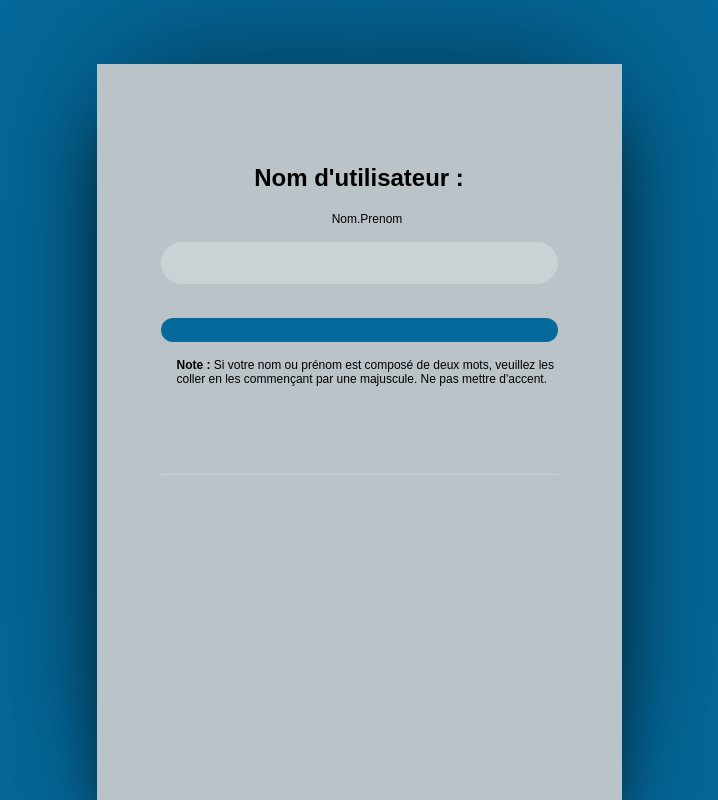
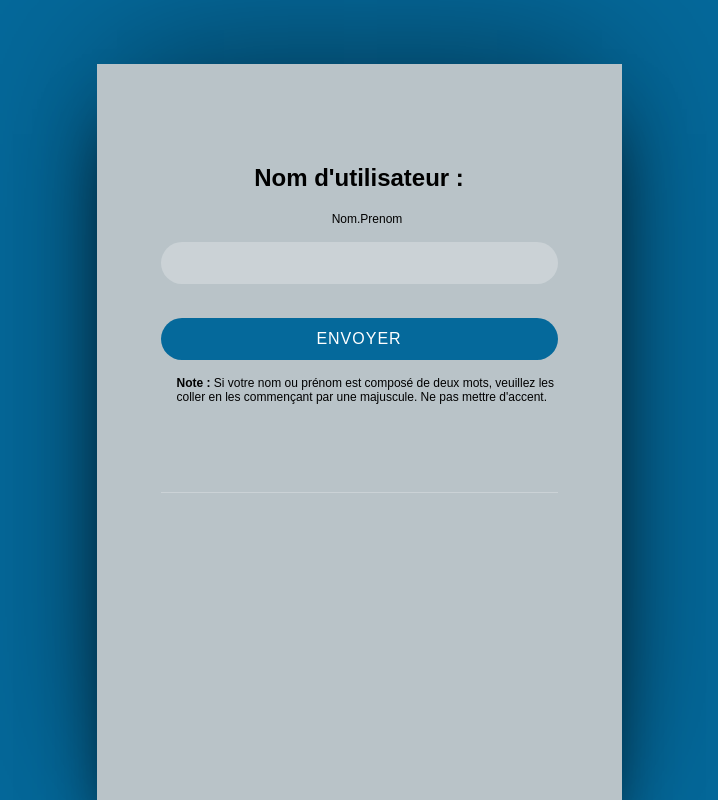
Before and after one commit to PaulinePeeters/coursgisele, a Flask app: page / in a window 1280 px wide. Shown: the whole page, without its empty margins (281-999 px from the left). Run offline with Flask 3, Linux system fonts and the light colour scheme.

Commit message:
accueil.html

```diff
--- a/templates/accueil.html
+++ b/templates/accueil.html
@@ -12,7 +12,7 @@
     <h2> Nom d'utilisateur :</h2>
     <label for="login-input-user" class="login__label"> Nom.Prenom </label>
     <input type="text" id="full_name" name="full_name" required class="login__input" ><br>
-    <button class="login__submit"  type="submit" value="Envoyer"></button>
+    <input class="login__submit"  type="submit" value="Envoyer">
     <label for="login-input-user" class="login__label">
 		<strong>Note :</strong> Si votre nom ou prénom est composé de deux mots, veuillez les coller en
         les commençant par une majuscule. Ne pas mettre d'accent.
```
